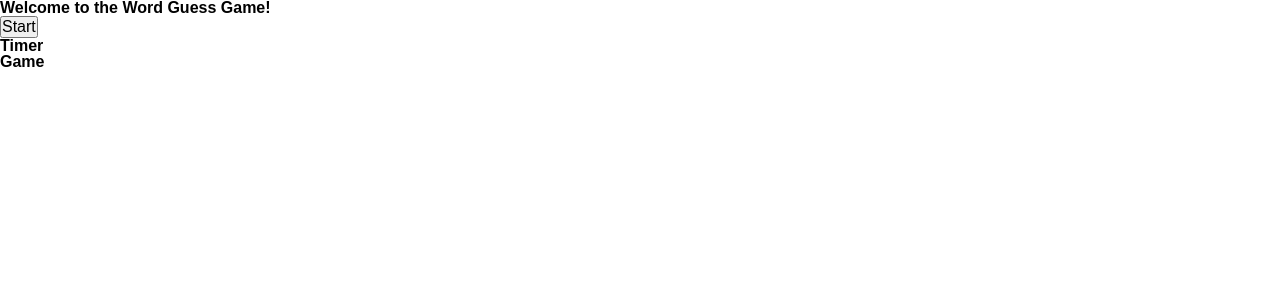
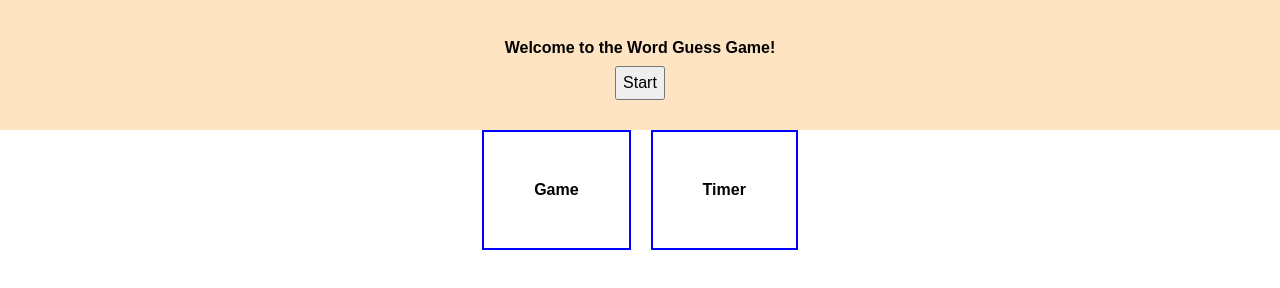
Before and after one commit to josephdaw/word-guess-game, a plain HTML site: page index.html in a window 1280 px wide. Drawn offline with Linux system fonts and the light colour scheme.

Commit message:
add basic page styling

```diff
--- a/assets/css/style.css
+++ b/assets/css/style.css
@@ -1,24 +1,24 @@
-.container {
-  margin: auto;
-  width: 100%;
-  height: 100px;
+header {
+  padding: 30px;
+  background-color: bisque;
   text-align: center;
 }
 
-.welcome {
-  margin-bottom: 20px;
+h1 {
+  padding: 10px;
 }
 
-#main {
-  margin-bottom: 20px;
-  font-size: 100px;
-  width: 100%;
-  height: 25px;
+main {
+  display: flex;
+  justify-content: center;
+  gap: 20px;
 }
 
-#read {
-  margin: auto;
-  padding: 10px;
-  width: 100%;
-  height: 25px;
+section {
+  padding: 40px;
+  border: blue 2px solid;
 }
+
+button {
+  padding: 6px;
+}
--- a/index.html
+++ b/index.html
@@ -20,16 +20,21 @@
       <button id="start">Start</button>
     </header>
 
-    <div class="timer">
-      <h1>Timer</h1>
-      <p id="countdown"></p>
-    </div>
+    <main>
+      <!-- word display section -->
+      <section class="game">
+        <h1>Game</h1>
+        <p id="word"></p>
+      </section>
 
-    <div class="game">
-      <h1>Game</h1>
-      <p id="word"></p>
-    </div>
+      <!-- timer display section -->
+      <section class="timer">
+        <h1>Timer</h1>
+        <p id="countdown"></p>
+      </section>
 
+
+    </main>
     <!-- scripts -->
     <script src="assets/js/script.js"></script>
 
```
